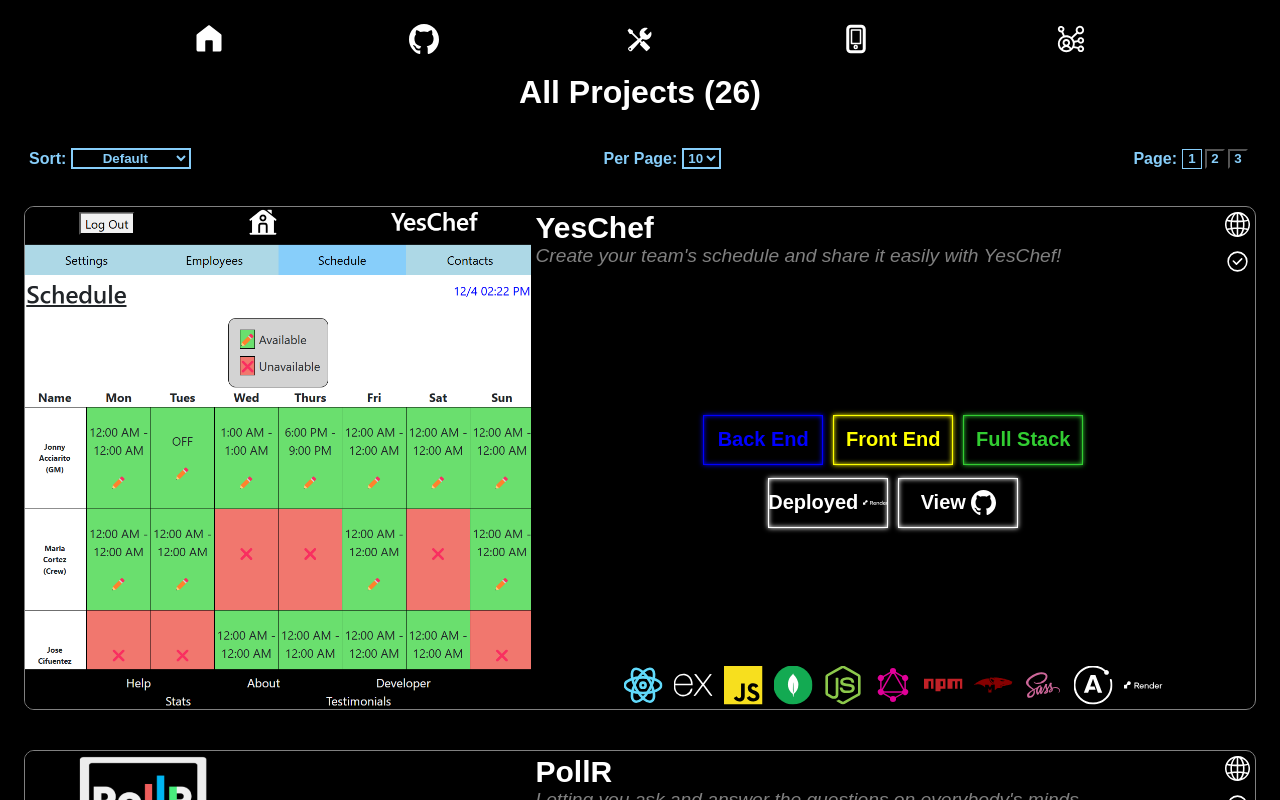
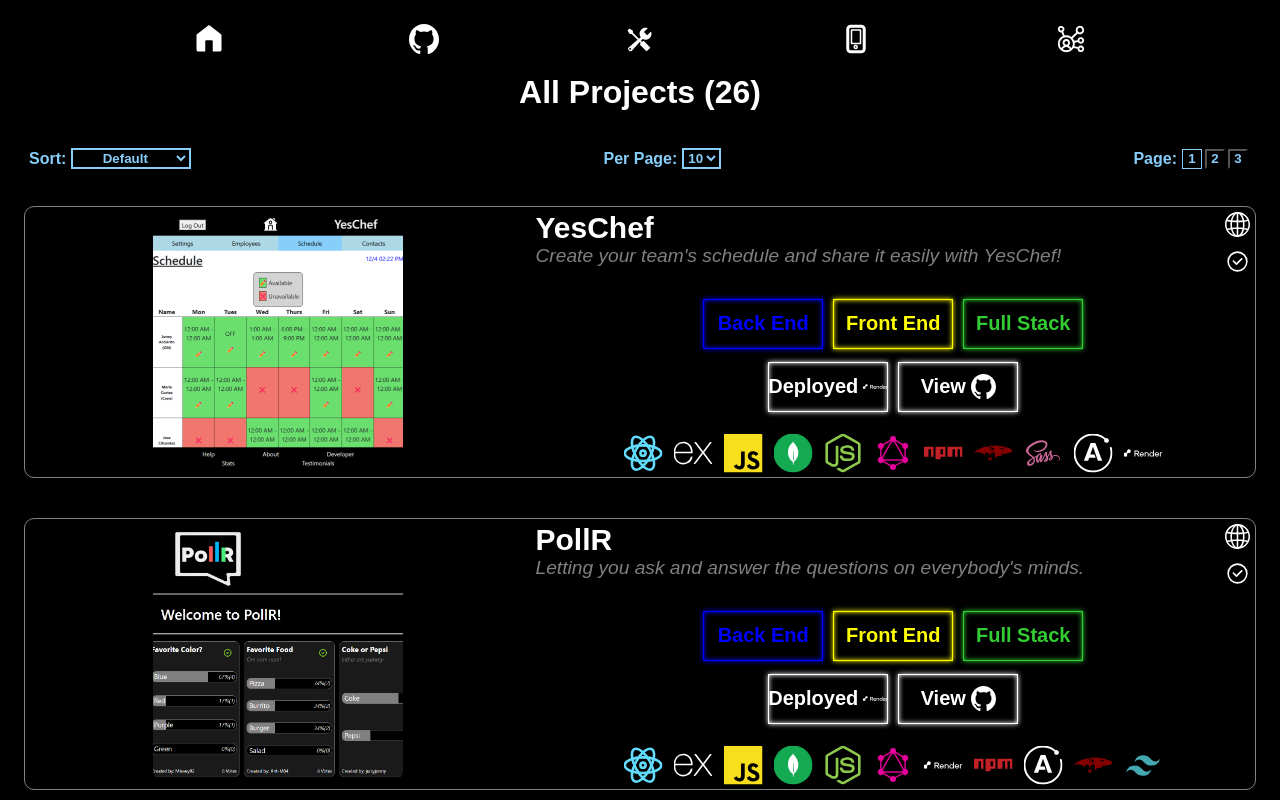
Before and after one commit to JBassard97/new-portfolio, a Next.js app: page /projects/all in a window 1280 px wide. Shown: the top 800 px of the page. Built offline with nearby package versions, Linux system fonts and the light colour scheme; a web font is replaced by a local one.

Commit message:
added a sick parallax effect to each project card's image

```diff
--- /dev/null
+++ b/app/components/Parallaxcard/ParallaxCard.css
@@ -0,0 +1,20 @@
+.card {
+  position: relative;
+  width: 250px;
+  height: 250px;
+  margin: 10px;
+  background-size: cover;
+  background-position: center;
+  background-repeat: no-repeat;
+  transform: rotateX(0) rotateY(0);
+  transform-style: preserve-3d;
+  transition: transform 0.1s cubic-bezier();
+}
+
+.card.rounded {
+  border-radius: 8px;
+}
+
+.card.is-out {
+  transition: transform 0.5s ease-in-out;
+}
--- /dev/null
+++ b/app/components/Parallaxcard/ParallaxCard.tsx
@@ -0,0 +1,57 @@
+"use client"
+
+import React, { useRef } from "react";
+import "./ParallaxCard.css";
+
+interface ParallaxCardProps {
+  image: string; // The image to display
+}
+
+const ParallaxCard: React.FC<ParallaxCardProps> = ({ image }) => {
+  const cardRef = useRef<HTMLDivElement | null>(null);
+
+  const handleMouseMove = (e: React.MouseEvent<HTMLDivElement>) => {
+    const card = cardRef.current;
+    if (!card) return;
+
+    const rect = card.getBoundingClientRect();
+    const width = rect.width;
+    const height = rect.height;
+    const midWidth = width / 2;
+    const midHeight = height / 2;
+
+    const cursPosX = e.clientX - rect.left;
+    const cursPosY = e.clientY - rect.top;
+
+    const cursCenterX = midWidth - cursPosX;
+    const cursCenterY = midHeight - cursPosY;
+
+    const perspective = 500; // Perspective value
+    const delta = 8; // Sensitivity value
+
+    card.style.transform = `perspective(${perspective}px) rotateX(${
+      cursCenterY / delta
+    }deg) rotateY(${-(cursCenterX / delta)}deg)`;
+    card.classList.remove("is-out");
+  };
+
+  const handleMouseLeave = () => {
+    const card = cardRef.current;
+    if (card) {
+      card.classList.add("is-out");
+      card.style.transform = "rotateX(0) rotateY(0)"; // Reset transform on mouse leave
+    }
+  };
+
+  return (
+    <div
+      ref={cardRef}
+      className="card rounded"
+      onMouseMove={handleMouseMove}
+      onMouseLeave={handleMouseLeave}
+      style={{ backgroundImage: `url(${image})` }}
+    ></div>
+  );
+};
+
+export default ParallaxCard;
--- a/app/components/ProjectCard/ProjectCard.tsx
+++ b/app/components/ProjectCard/ProjectCard.tsx
@@ -6,6 +6,7 @@
 import techToLogo from "../../techToLogo";
 // import StackDisplay from "../StackDisplay/StackDisplay";
 import "./ProjectCard.css";
+import ParallaxCard from "../Parallaxcard/ParallaxCard";
 
 interface ProjectCardProps {
   project: Project;
@@ -111,7 +112,8 @@
         />
       </div>
       <div className="project-image">
-        <img src={project.images[0]}></img>
+        {/* <img src={project.images[0]}></img> */}
+        <ParallaxCard image={project.images[0]} />
       </div>
       <div className="project-data">
         <div className="project-text">
```
